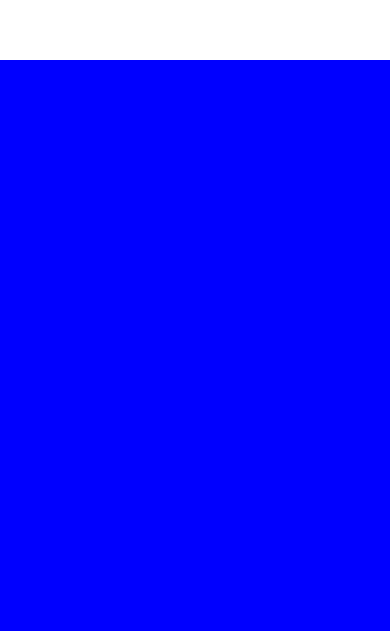
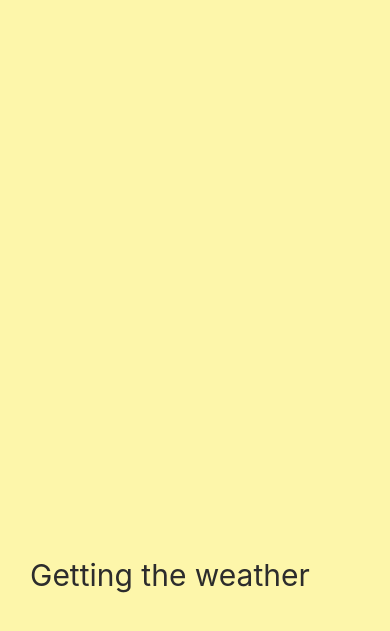
Before and after one commit to sknrchoi/fokin-weather, a React Native app: screen / in a window 390 px wide. Shown: the part 151-782 px from the top of the page. Built offline with nearby package versions, Linux system fonts and the light colour scheme.

Commit message:
#1.1 Loading Screen

```diff
--- a/App.js
+++ b/App.js
@@ -1,29 +1,9 @@
 import React from "react";
-import { StyleSheet, Text, View } from "react-native";
+import Loading from "./Loading";
 
 export default function App() {
   return (
     // bridge for native core
-    <View style={styles.container}>
-      <View style={styles.yelloView}></View>
-      <View style={styles.blueView}></View>
-    </View>
+    <Loading/>
   );
 }
-
-// stylesheet api
-const styles = StyleSheet.create({
-  // css for view content
-  container: {
-    flex: 1,
-  },
-  // css for inner view content
-  yelloView: {
-    flex: 1,
-    backgroundColor: "yello"
-  },
-  blueView: {
-    flex: 3,
-    backgroundColor: "blue"
-  }
-});
--- /dev/null
+++ b/Loading.js
@@ -0,0 +1,27 @@
+import React from "react";
+import { StyleSheet, Text, View } from "react-native";
+
+export default function Loading() {
+    return (
+        <View style={styles.container}>
+            <Text style={styles.text}>Getting the weather</Text>
+        </View>
+    );
+}
+
+// stylesheet api
+const styles = StyleSheet.create({
+    // css for view content
+    container: {
+      flex: 1,
+      justifyContent: "flex-end",
+      paddingHorizontal: 30,
+      paddingVertical: 100,
+      backgroundColor: "#FDF6AA"
+    },
+    // css for inner view content
+    text: {
+        color: "#2c2c2c",
+        fontSize: 30
+    }
+  });
```
